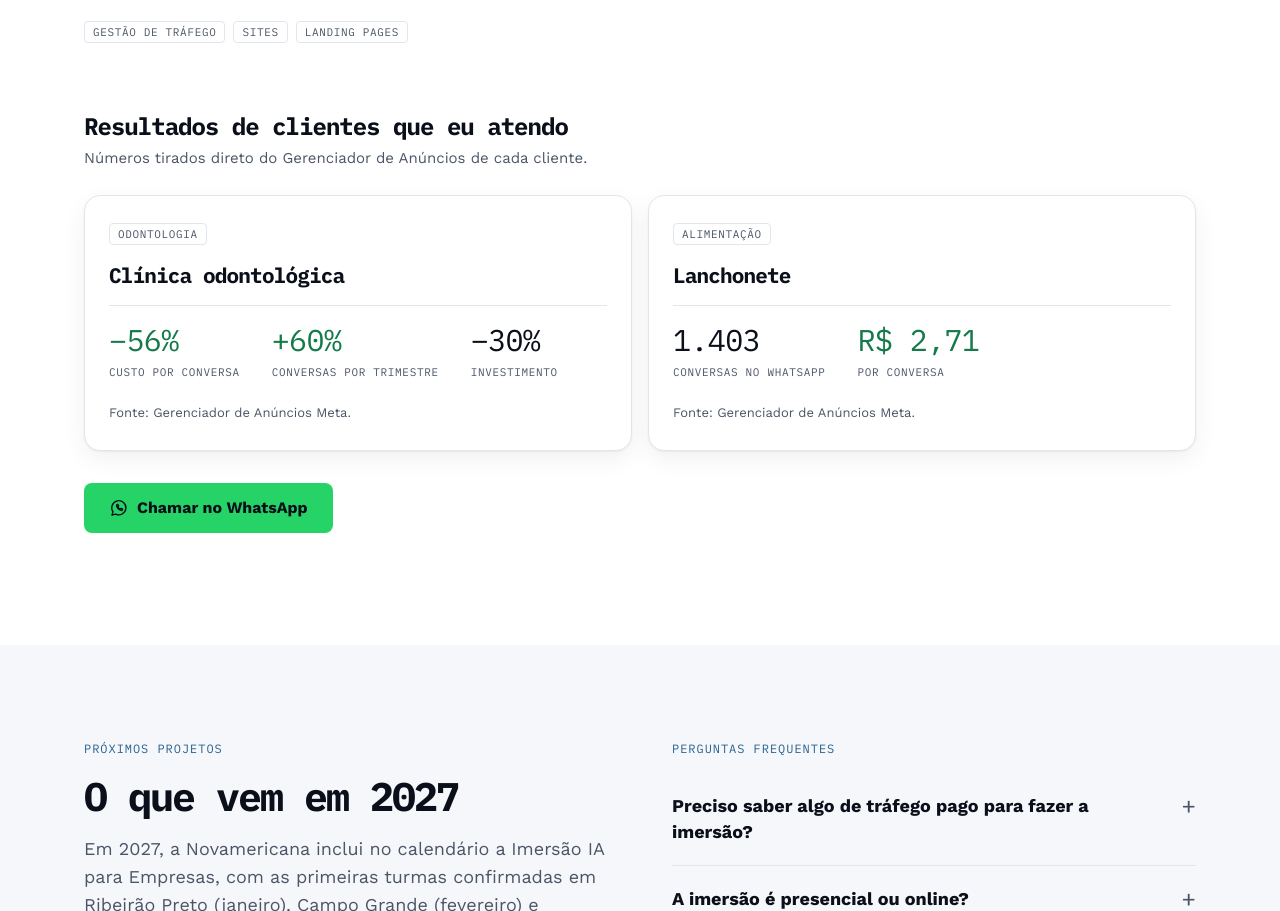
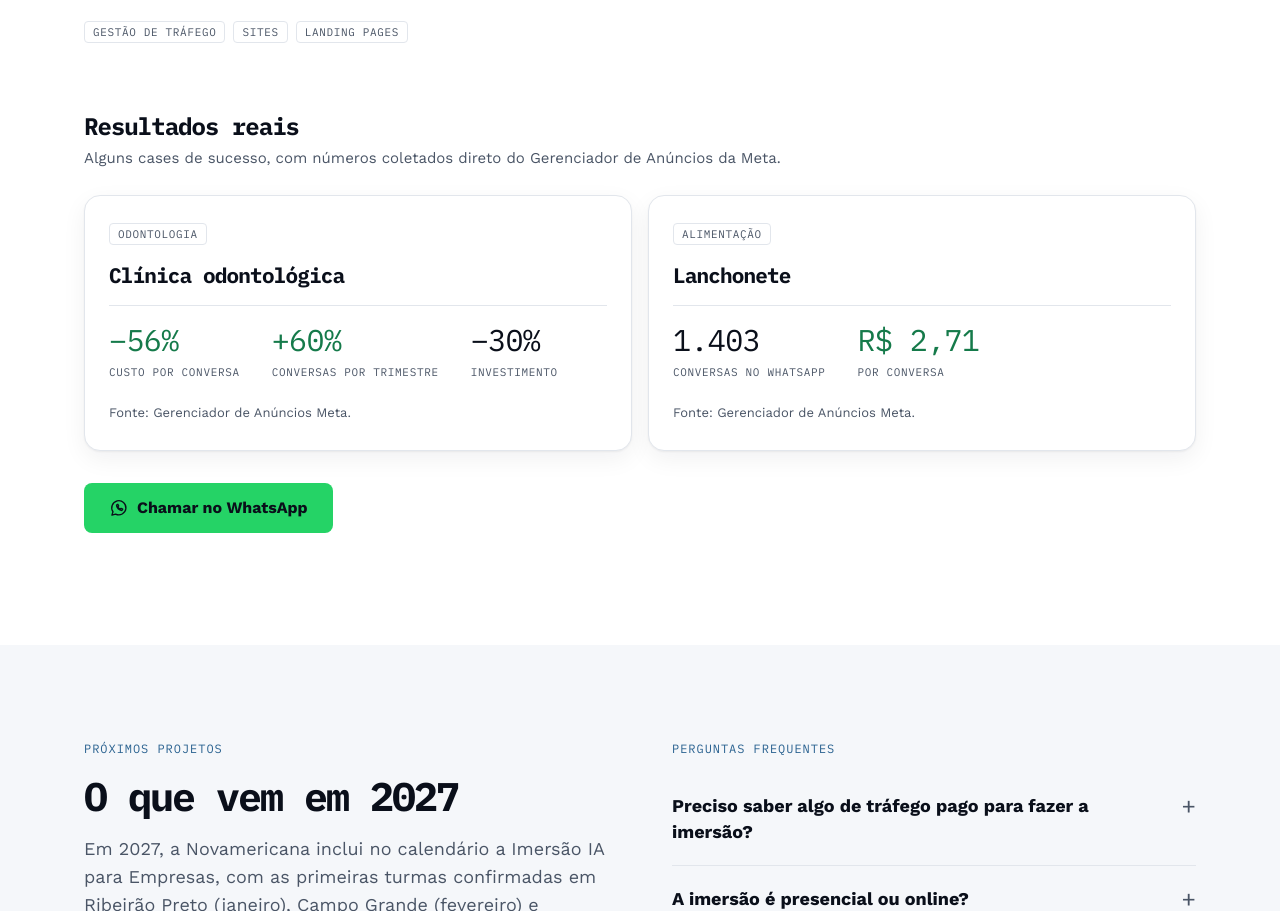
Before and after one commit to mmissura/murilomissura.com.br, a plain HTML site: page index.html in a window 1280 px wide. Shown: the part 5999-6910 px from the top of the page. Drawn offline with Linux system fonts and the light colour scheme.

Commit message:
Título dos cases: Resultados reais
Co-Authored-By: Claude Opus 5.5 <noreply@anthropic.com>
Claude-Session: https://claude.ai/code/session_015yHtewuuKfMTTXVUxa5Psf

```diff
--- a/index.html
+++ b/index.html
@@ -242,8 +242,8 @@
     <h2 class="reveal h-d">Precisa de um gestor de tráfego?</h2>
     <p class="lead">Além de ensinar, eu também cuido das campanhas de empresas: Google Ads e Meta Ads, sites e landing pages. Atendimento direto comigo, com acompanhamento de perto e números claros todo mês.</p>
     <div class="services"><span class="tag">Gestão de tráfego</span><span class="tag">Sites</span><span class="tag">Landing pages</span></div>
-    <h3 class="cases-title">Resultados de clientes que eu atendo</h3>
-    <p class="cases-sub">Números tirados direto do Gerenciador de Anúncios de cada cliente.</p>
+    <h3 class="cases-title">Resultados reais</h3>
+    <p class="cases-sub">Alguns cases de sucesso, com números coletados direto do Gerenciador de Anúncios da Meta.</p>
     <div class="cases">
       <article class="reveal card case">
         <span class="tag">Odontologia</span>
```
